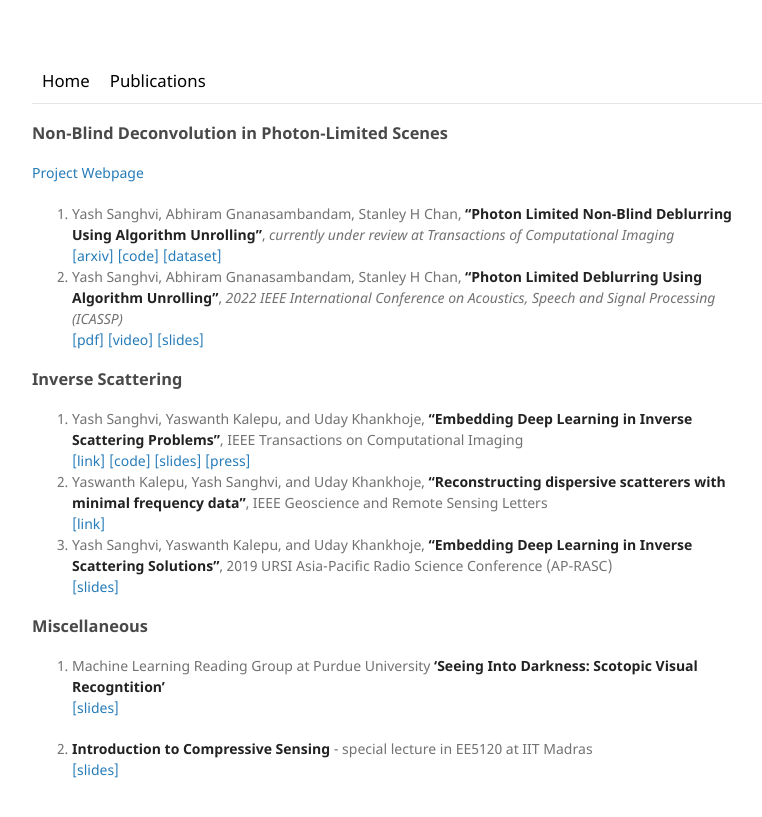
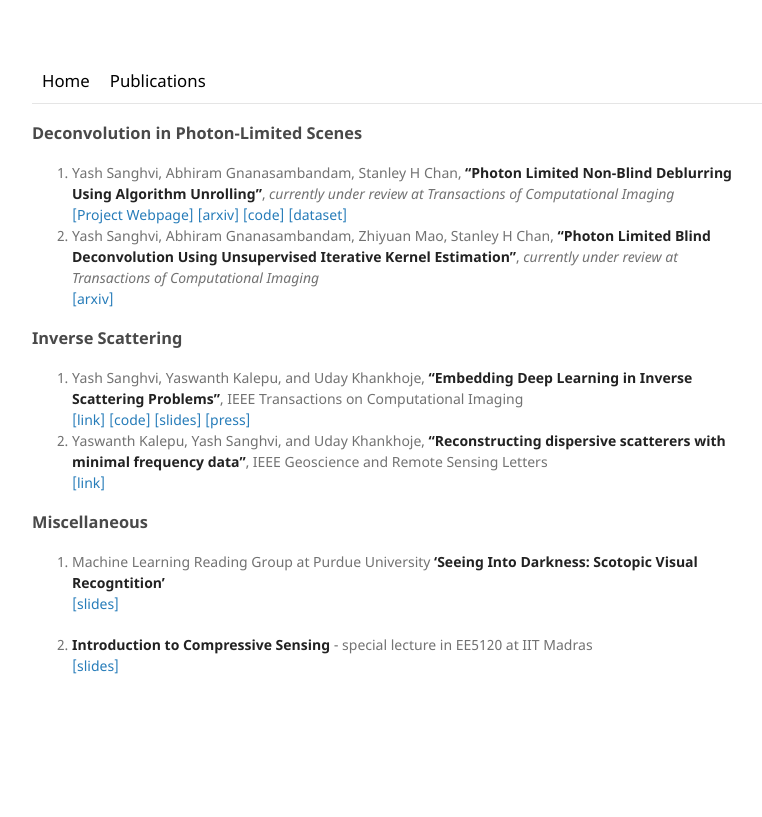
Before and after one commit to sanghviyashiitb/sanghviyashiitb.github.io, a Jekyll site: the page built from publications/index.md, in a window 1280 px wide. Shown: the top 817 px of the page, without its empty margins (108-870 px from the left). Built offline with Jekyll 4.4.1, drawn with Linux system fonts in a browser that asks for light colours.

Commit message:
Update index.md

```diff
--- a/publications/index.md
+++ b/publications/index.md
@@ -1,20 +1,16 @@
 ---
 layout: default_cv
-title: Publications
+title: Selected Publications
 ---
-### Non-Blind Deconvolution in Photon-Limited Scenes
-[Project Webpage](https://sanghviyashiitb.github.io/poisson-deblurring/)
-1. Yash Sanghvi, Abhiram Gnanasambandam, Stanley H Chan, **"Photon Limited Non-Blind Deblurring Using Algorithm Unrolling"**, _currently under review at Transactions of Computational Imaging_ <br> [[arxiv]](https://arxiv.org/abs/2110.15314) [[code]](https://github.com/sanghviyashiitb/poisson-deblurring) [[dataset]](https://sanghviyashiitb.github.io/poisson-deblurring/)
-2. Yash Sanghvi, Abhiram Gnanasambandam, Stanley H Chan, **"Photon Limited Deblurring Using Algorithm Unrolling"**, _2022 IEEE International Conference on Acoustics, Speech and Signal Processing (ICASSP)_ <br> [[pdf]](https://ieeexplore.ieee.org/stamp/stamp.jsp?arnumber=9746543)  [[video]](https://youtu.be/bJHiUKzjaCI) [[slides]](https://drive.google.com/file/d/1jWE6lYoINvlLndliJ6LSxSfdWK8wyxko/view?usp=sharing)
-
+### Deconvolution in Photon-Limited Scenes
+1. Yash Sanghvi, Abhiram Gnanasambandam, Stanley H Chan, **"Photon Limited Non-Blind Deblurring Using Algorithm Unrolling"**, _currently under review at Transactions of Computational Imaging_ <br>
+[[Project Webpage]](https://sanghviyashiitb.github.io/poisson-deblurring/) [[arxiv]](https://arxiv.org/abs/2110.15314) [[code]](https://github.com/sanghviyashiitb/poisson-deblurring) [[dataset]](https://sanghviyashiitb.github.io/poisson-deblurring/)
+2. Yash Sanghvi, Abhiram Gnanasambandam, Zhiyuan Mao, Stanley H Chan, **"Photon Limited Blind Deconvolution Using Unsupervised Iterative Kernel Estimation"**, _currently under review at Transactions of Computational Imaging_ <br> [[arxiv]](https://arxiv.org/abs/2208.00451)
 
 ### Inverse Scattering
 1. Yash Sanghvi, Yaswanth Kalepu, and Uday Khankhoje, **"Embedding Deep Learning in Inverse Scattering Problems"**, IEEE Transactions on Computational Imaging <br>
 [[link]](https://ieeexplore.ieee.org/document/8709721) [[code]](https://github.com/sanghviyashiitb/EmbeddingDLinISP-Github) [[slides]](/blog/2019-3-31-URSI) [[press]](https://www.thehindu.com/sci-tech/science/iit-ms-model-detects-cancer-with-deep-learning-microwave/article28422266.ece)
-2. Yaswanth Kalepu, Yash Sanghvi, and Uday Khankhoje, **"Reconstructing dispersive scatterers with minimal frequency data"**, IEEE Geoscience and Remote Sensing Letters <br>
-[[link]](https://ieeexplore.ieee.org/document/8976282)
-3. Yash Sanghvi, Yaswanth Kalepu, and Uday Khankhoje, **"Embedding Deep Learning in Inverse Scattering Solutions"**, 2019 URSI Asia-Pacific Radio Science Conference (AP-RASC) <br>
-[[slides]](/blog/2019-3-31-URSI)
+2. Yaswanth Kalepu, Yash Sanghvi, and Uday Khankhoje, **"Reconstructing dispersive scatterers with minimal frequency data"**, IEEE Geoscience and Remote Sensing Letters <br> [[link]](https://www.ee.iitm.ac.in/uday/pub/2020-grsl-mfdsom.pdf)
 
 ### Miscellaneous
 1. Machine Learning Reading Group at Purdue University **‘Seeing Into Darkness: Scotopic Visual Recogntition’** <br>
```
